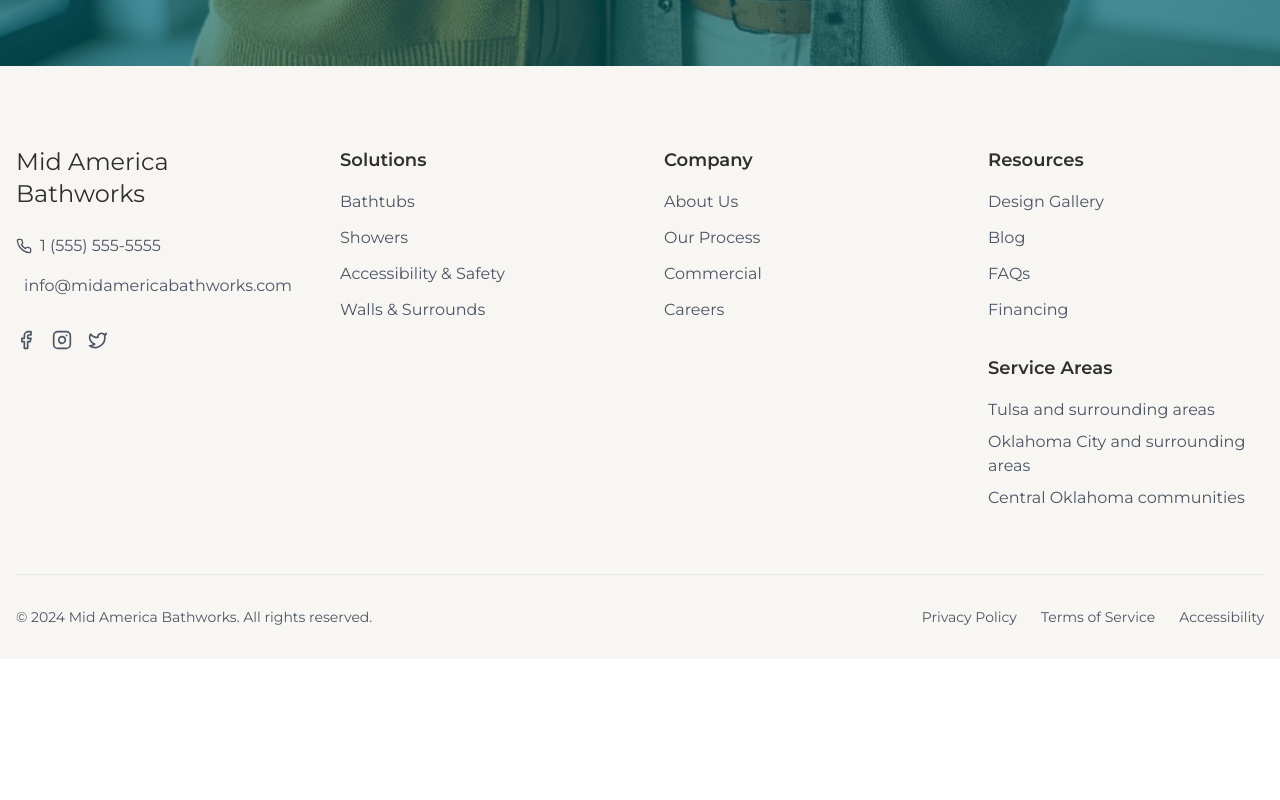
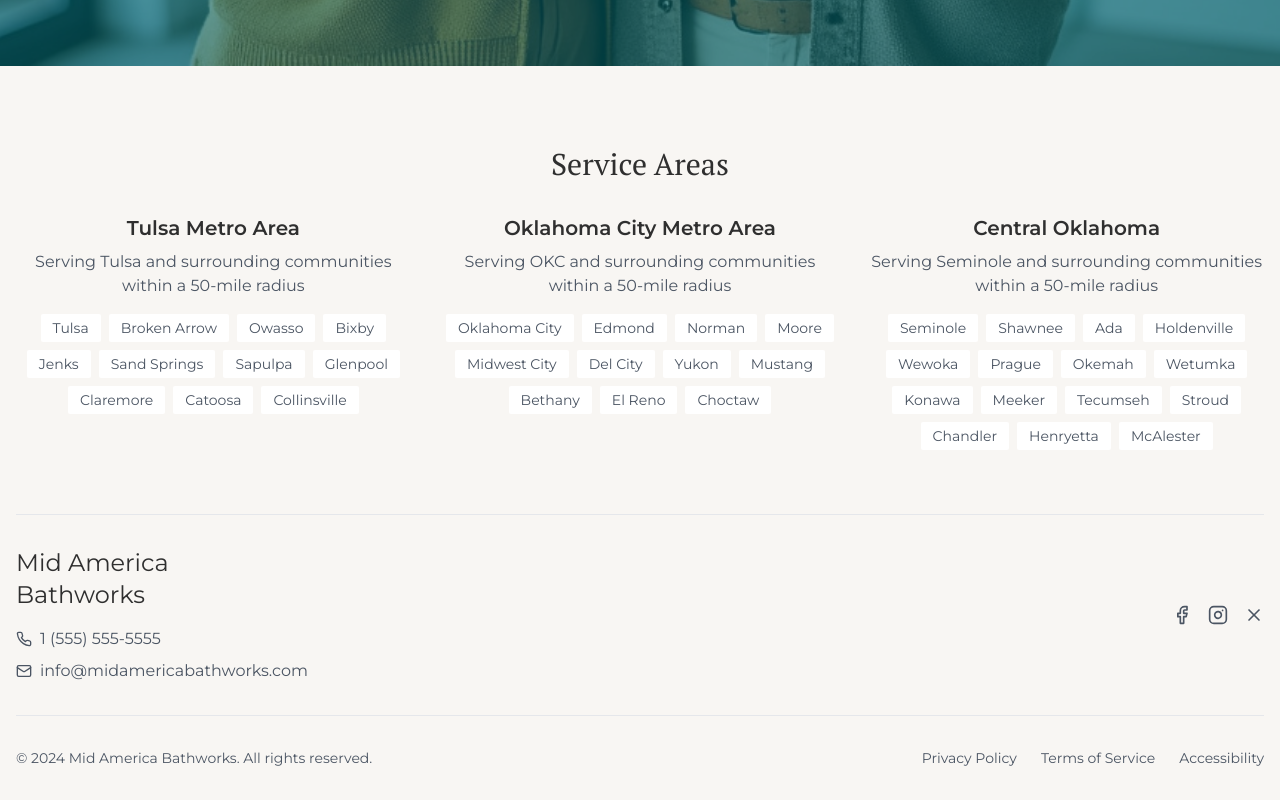
Before and after one commit to rjpruitt/mabV3, a Next.js app: page / in a window 1280 px wide. Shown: the part 6915-7715 px from the top of the page. Before the commit the page ends 7574 px from the top, so only its background shows below. Built offline with nearby package versions, Linux system fonts and the light colour scheme.

Commit message:
feat: Restructure footer with service areas focus

```diff
--- a/src/components/shared/footer/footer.tsx
+++ b/src/components/shared/footer/footer.tsx
@@ -2,60 +2,89 @@
 
 import React from 'react'
 import Link from 'next/link'
-import { Facebook, Instagram, Twitter, Phone, Mail } from 'lucide-react'
+import { Facebook, Instagram, X, Phone, Mail } from 'lucide-react'
 
-const serviceAreas = [
-  'Tulsa and surrounding areas',
-  'Oklahoma City and surrounding areas',
-  'Central Oklahoma communities'
+const serviceAreas = {
+  tulsa: {
+    main: 'Tulsa Metro Area',
+    description: 'Serving Tulsa and surrounding communities within a 50-mile radius',
+    cities: [
+      'Tulsa', 'Broken Arrow', 'Owasso', 'Bixby', 'Jenks', 'Sand Springs',
+      'Sapulpa', 'Glenpool', 'Claremore', 'Catoosa', 'Collinsville'
     ]
-
-const solutions = [
-  { name: 'Bathtubs', href: '/solutions/bathtubs' },
-  { name: 'Showers', href: '/solutions/showers' },
-  { name: 'Accessibility & Safety', href: '/solutions/accessibility' },
-  { name: 'Walls & Surrounds', href: '/solutions/walls' }
+  },
+  okc: {
+    main: 'Oklahoma City Metro Area',
+    description: 'Serving OKC and surrounding communities within a 50-mile radius',
+    cities: [
+      'Oklahoma City', 'Edmond', 'Norman', 'Moore', 'Midwest City', 'Del City',
+      'Yukon', 'Mustang', 'Bethany', 'El Reno', 'Choctaw'
     ]
-
-const company = [
-  { name: 'About Us', href: '/about' },
-  { name: 'Our Process', href: '/process' },
-  { name: 'Commercial', href: '/commercial' },
-  { name: 'Careers', href: '/careers' }
+  },
+  central: {
+    main: 'Central Oklahoma',
+    description: 'Serving Seminole and surrounding communities within a 50-mile radius',
+    cities: [
+      'Seminole', 'Shawnee', 'Ada', 'Holdenville', 'Wewoka',
+      'Prague', 'Okemah', 'Wetumka', 'Konawa', 'Meeker',
+      'Tecumseh', 'Stroud', 'Chandler', 'Henryetta', 'McAlester'
     ]
-
-const resources = [
-  { name: 'Design Gallery', href: '/gallery' },
-  { name: 'Blog', href: '/blog' },
-  { name: 'FAQs', href: '/faqs' },
-  { name: 'Financing', href: '/financing' }
-]
+  }
+}
 
 export function Footer() {
   return (
     <footer className="bg-[#F8F6F3] pt-20 pb-8">
       <div className="container mx-auto px-4">
-        {/* Main Footer Content */}
-        <div className="grid grid-cols-1 md:grid-cols-2 lg:grid-cols-4 gap-12 mb-16">
-          {/* Company Info */}
-          <div>
+        {/* Service Areas - Primary Focus */}
+        <div className="mb-16">
+          <h2 className="text-center font-pt-serif text-3xl text-[#2F2F2F] mb-8">
+            Service Areas
+          </h2>
+          <div className="grid md:grid-cols-3 gap-8">
+            {Object.values(serviceAreas).map((region) => (
+              <div key={region.main} className="text-center">
+                <h3 className="font-semibold text-xl text-[#2F2F2F] mb-2">
+                  {region.main}
+                </h3>
+                <p className="text-gray-600 mb-4">
+                  {region.description}
+                </p>
+                <div className="flex flex-wrap justify-center gap-2">
+                  {region.cities.map((city) => (
+                    <span key={city} className="bg-white px-3 py-1 rounded-sm text-sm text-gray-600">
+                      {city}
+                    </span>
+                  ))}
+                </div>
+              </div>
+            ))}
+          </div>
+        </div>
+
+        {/* Company Info - Secondary */}
+        <div className="border-t border-gray-200 pt-8">
+          <div className="flex flex-col md:flex-row justify-between items-center gap-8">
+            <div className="text-center md:text-left">
               <Link href="/">
-              <div className="font-playfair-sc text-2xl text-[#2F2F2F] mb-6">
+                <div className="font-playfair-sc text-2xl text-[#2F2F2F] mb-4">
                   Mid America<br />Bathworks
                 </div>
               </Link>
-            <div className="space-y-4 text-gray-600">
-              <div className="flex items-center gap-2">
+              <div className="space-y-2 text-gray-600">
+                <div className="flex items-center gap-2 justify-center md:justify-start">
                   <Phone size={16} />
                   <a href="tel:15555555555" className="hover:text-primary">1 (555) 555-5555</a>
                 </div>
-              <div className="flex items-center gap-2">
+                <div className="flex items-center gap-2 justify-center md:justify-start">
                   <Mail size={16} />
                   <a href="mailto:info@midamericabathworks.com" className="hover:text-primary">
                     info@midamericabathworks.com
                   </a>
                 </div>
-              <div className="flex gap-4 pt-4">
+              </div>
+            </div>
+            <div className="flex gap-4">
               <a href="#" className="text-gray-600 hover:text-primary">
                 <Facebook size={20} />
               </a>
@@ -63,66 +92,14 @@
                 <Instagram size={20} />
               </a>
               <a href="#" className="text-gray-600 hover:text-primary">
-                  <Twitter size={20} />
+                <X size={20} />
               </a>
             </div>
           </div>
         </div>
 
-          {/* Solutions */}
-          <div>
-            <h3 className="font-semibold text-lg mb-4 text-[#2F2F2F]">Solutions</h3>
-            <ul className="space-y-3">
-              {solutions.map((item) => (
-                <li key={item.name}>
-                  <Link href={item.href} className="text-gray-600 hover:text-primary">
-                    {item.name}
-                  </Link>
-                </li>
-              ))}
-            </ul>
-          </div>
-
-          {/* Company */}
-          <div>
-            <h3 className="font-semibold text-lg mb-4 text-[#2F2F2F]">Company</h3>
-            <ul className="space-y-3">
-              {company.map((item) => (
-                <li key={item.name}>
-                  <Link href={item.href} className="text-gray-600 hover:text-primary">
-                    {item.name}
-                  </Link>
-                </li>
-              ))}
-            </ul>
-          </div>
-
-          {/* Resources & Service Areas */}
-          <div>
-            <h3 className="font-semibold text-lg mb-4 text-[#2F2F2F]">Resources</h3>
-            <ul className="space-y-3 mb-8">
-              {resources.map((item) => (
-                <li key={item.name}>
-                  <Link href={item.href} className="text-gray-600 hover:text-primary">
-                    {item.name}
-                  </Link>
-                </li>
-              ))}
-            </ul>
-
-            <h3 className="font-semibold text-lg mb-4 text-[#2F2F2F]">Service Areas</h3>
-            <ul className="space-y-2">
-              {serviceAreas.map((area) => (
-                <li key={area} className="text-gray-600">
-                  {area}
-                </li>
-              ))}
-            </ul>
-          </div>
-        </div>
-
-        {/* Bottom Bar */}
-        <div className="border-t border-gray-200 pt-8">
+        {/* Legal Footer */}
+        <div className="border-t border-gray-200 mt-8 pt-8">
           <div className="flex flex-col md:flex-row justify-between items-center gap-4 text-sm text-gray-600">
             <div>
               © {new Date().getFullYear()} Mid America Bathworks. All rights reserved.
--- a/src/components/ui/value-banner.tsx
+++ b/src/components/ui/value-banner.tsx
@@ -6,7 +6,7 @@
 
 export function ValueBanner() {
   return (
-    <div className="bg-primary text-white py-3">
+    <div className="bg-[#334B6E] text-white py-3">
       <ScrollReveal>
         <div className="container mx-auto px-4">
           <div className="flex items-center justify-center gap-3 text-center">
```
Lines whose indentation alone changed are shown as unchanged.
